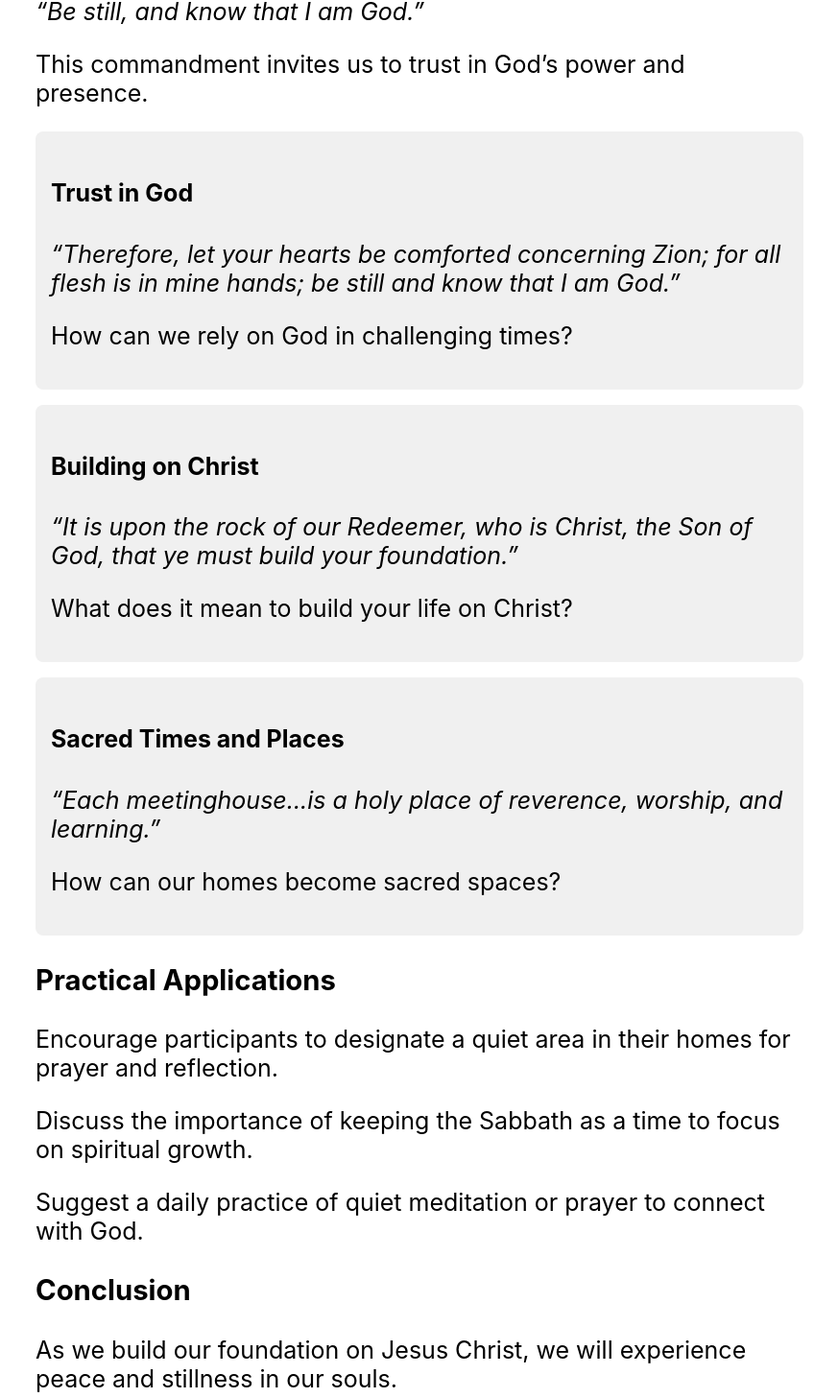
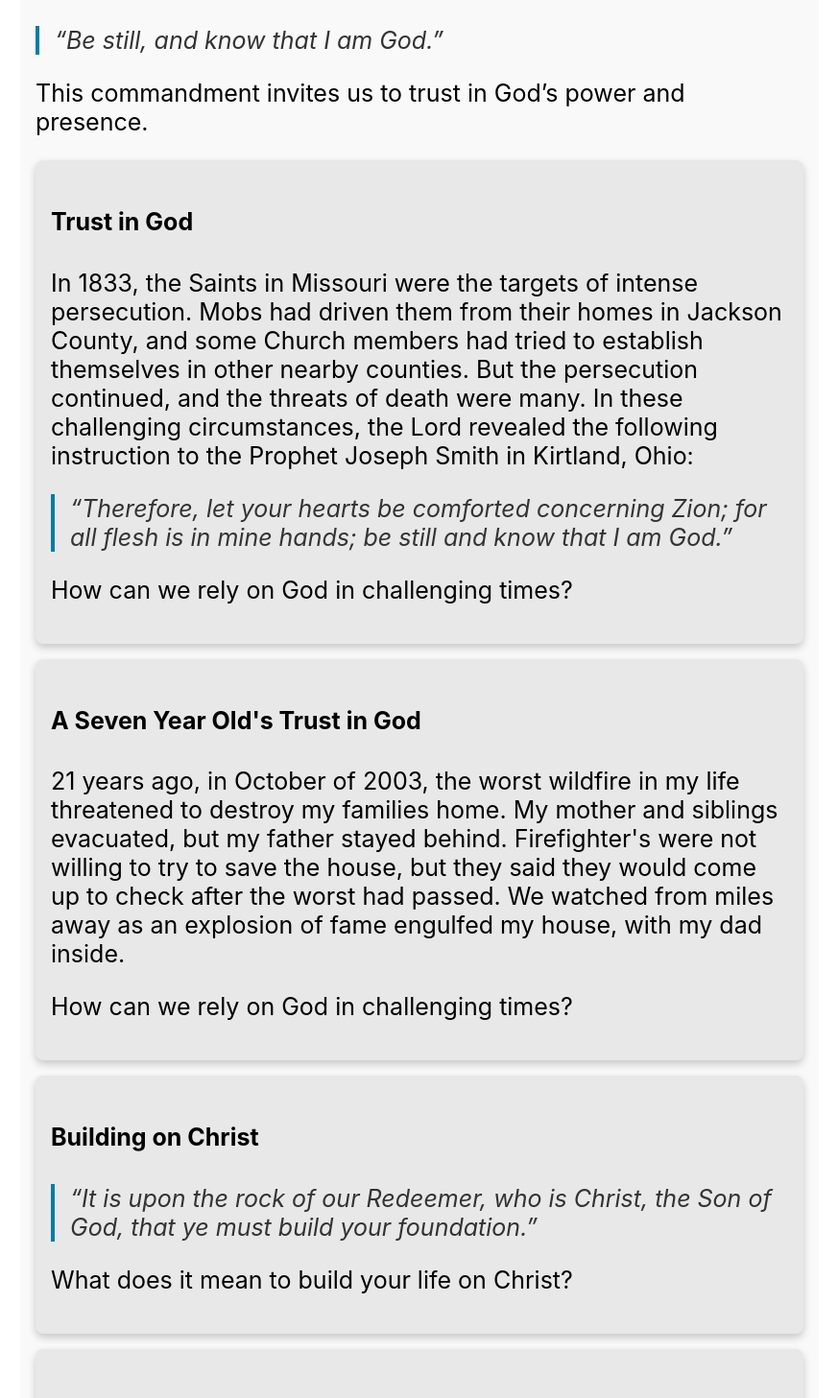
Before and after one commit to wyattlarson/me, a React (Create React App) app: page /lessons/bestill in a window 1280 px wide. Shown: the part 713-2170 px from the top of the page at 96% size, without its empty margins (203-1076 px from the left). Built offline with nearby package versions, Linux system fonts and the light colour scheme.

Commit message:
Update bestill.tsx

```diff
--- a/src/Apps/Eq/lessons/bestill.tsx
+++ b/src/Apps/Eq/lessons/bestill.tsx
@@ -27,28 +27,33 @@ const Title = styled.div`
   margin-right: auto;
 `;
 
+const Section = styled.div`
+  margin-bottom: 24px;
+`;
+
 const Container = styled.div`
   padding: 16px;
   max-width: 800px;
   margin: 0 auto;
+  background-color: #f9f9f9; /* Soft background color */
   color: black;
-`;
-
-const Section = styled.div`
-  margin-bottom: 24px;
+  border-radius: 8px; /* Round corners */
 `;
 
 const Card = styled.div`
-  background-color: #f0f0f0;
+  background-color: #e8e8e8; /* Slightly darker background */
   border-radius: 8px;
   padding: 16px;
   margin-bottom: 16px;
+  box-shadow: 0 4px 8px rgba(0, 0, 0, 0.2); /* Add shadow */
 `;
 
 const Quote = styled.blockquote`
   font-style: italic;
-  color: black;
+  color: #333; /* Darker color for better readability */
   margin: 0;
+  padding-left: 16px; /* Indent the quote */
+  border-left: 4px solid #007da5; /* Left border for quotes */
 `;
 const LessonTitle = styled.a`
   display: block;
@@ -60,7 +65,9 @@ const LessonTitle = styled.a`
   color: white;
   padding: 20px;
   border-radius: 8px;
-  text-decoration: none; /* Remove underline */
+  text-decoration: none;
+text-shadow: 0 4px 4px rgba(0, 0, 0, 0.8); /* Add shadow for readability */
+
 `;
 
 const LessonTitleText = styled.h2`
@@ -96,8 +103,8 @@ function BeStill(props: any) {
             During a media day for a new temple, Bednar guided journalists
             through the sacred space, explaining its purposes and answering
             their questions. Before entering the celestial room, which
-            symbolizes heavenly peace, Bednar asked them to remain silent to fully
-            appreciate the stillness. Afterward, one journalist expressed
+            symbolizes heavenly peace, Bednar asked them to remain silent to
+            fully appreciate the stillness. Afterward, one journalist expressed
             profound awe, stating they had never known such quietness.
           </Quote>
           <br></br>
@@ -121,10 +128,33 @@ function BeStill(props: any) {
 
         <Card>
           <h4>Trust in God</h4>
+          <p>
+            In 1833, the Saints in Missouri were the targets of intense
+            persecution. Mobs had driven them from their homes in Jackson
+            County, and some Church members had tried to establish themselves in
+            other nearby counties. But the persecution continued, and the
+            threats of death were many. In these challenging circumstances, the
+            Lord revealed the following instruction to the Prophet Joseph Smith
+            in Kirtland, Ohio:
+          </p>
           <Quote>
             “Therefore, let your hearts be comforted concerning Zion; for all
             flesh is in mine hands; be still and know that I am God.”
           </Quote>
+          <p>How can we rely on God in challenging times?</p>
+        </Card>
+
+        <Card>
+          <h4>A Seven Year Old's Trust in God</h4>
+          <p>
+            21 years ago, in October of 2003, the worst wildfire in my life
+            threatened to destroy my families home. My mother and siblings
+            evacuated, but my father stayed behind. Firefighter's were not
+            willing to try to save the house, but they said they would come up
+            to check after the worst had passed. We watched from miles away as
+            an explosion of fame engulfed my house, with my dad inside.
+          </p>
+
           <p>How can we rely on God in challenging times?</p>
         </Card>
 
@@ -149,16 +179,16 @@ function BeStill(props: any) {
         <Section>
           <h3>Practical Applications</h3>
           <p>
-            Encourage participants to designate a quiet area in their homes for
-            prayer and reflection.
+            Designate a quiet area and time in your day for prayer and
+            reflection.
           </p>
           <p>
-            Discuss the importance of keeping the Sabbath as a time to focus on
-            spiritual growth.
+            How does the commandment of keeping the Sabbath Day holy come into
+            play as a time to focus on spiritual growth?
           </p>
           <p>
-            Suggest a daily practice of quiet meditation or prayer to connect
-            with God.
+            We need a daily practice of quiet meditation and prayer to connect
+            with God. What keeps us from five - fifteen minutes of quiet a day?
           </p>
         </Section>
 
@@ -166,7 +196,8 @@ function BeStill(props: any) {
           <h3>Conclusion</h3>
           <p>
             As we build our foundation on Jesus Christ, we will experience peace
-            and stillness in our souls.
+            and stillness in our souls. The gospel is a message of peace, not of
+            guilt or stress.
           </p>
         </Section>
       </Container>
```
